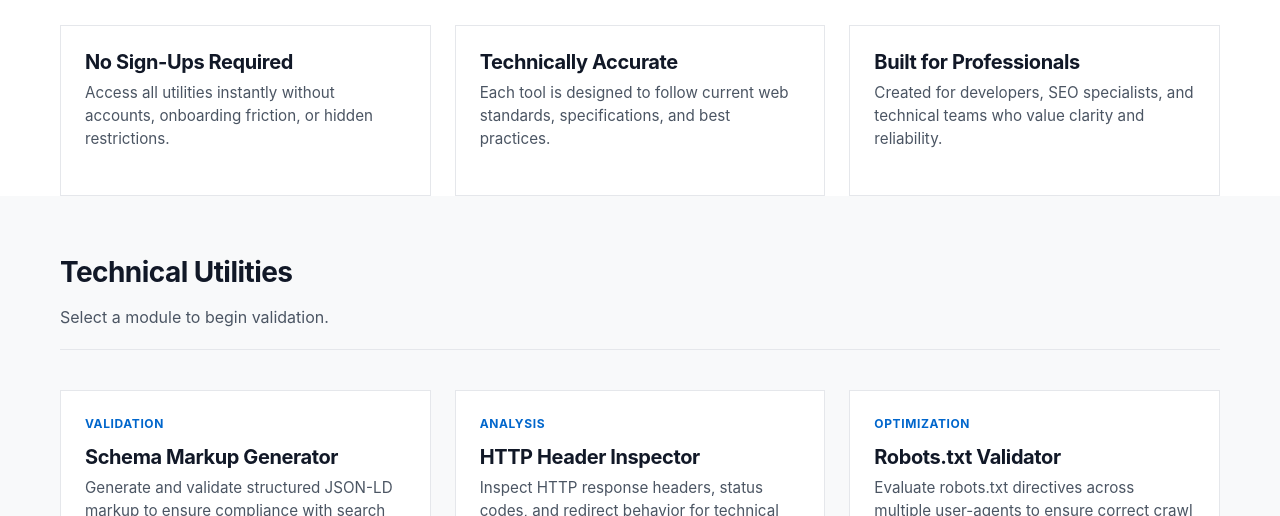
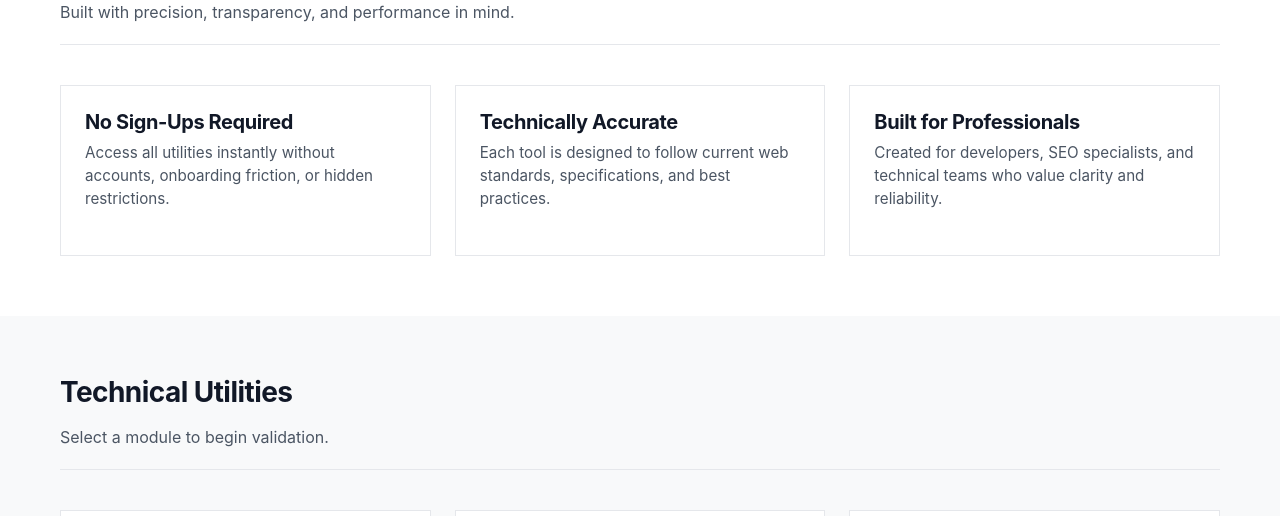
Before and after one commit to Mahmadul-rgb/utilix, a plain HTML site: page index.html in a window 1280 px wide. Shown: the part 636-1152 px from the top of the page. Drawn offline with Linux system fonts and the light colour scheme.

Commit message:
Update index.html

```diff
--- a/index.html
+++ b/index.html
@@ -356,6 +356,10 @@
                 grid-template-columns: 2fr 1fr 1fr 1fr;
             }
         }
+        .why-utilix {
+  padding: 60px 0;
+  background-color: #ffffff;
+        }
     </style>
 </head>
 <body>
```
